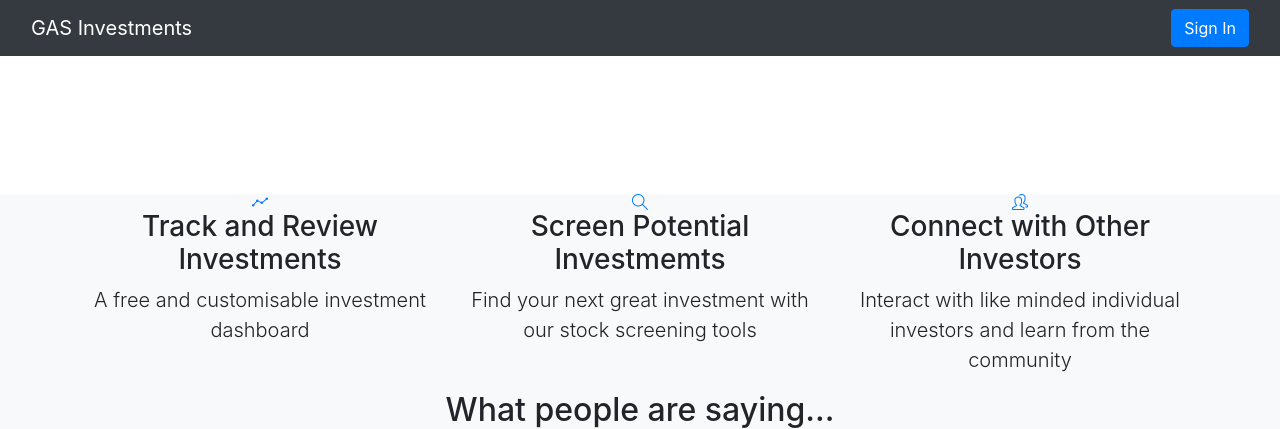
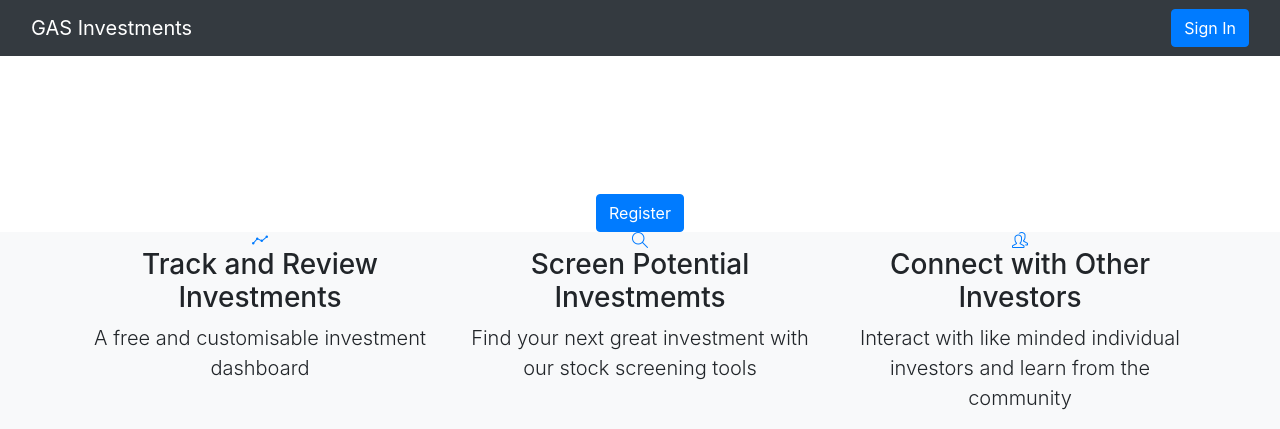
Before and after one commit to BenCh94/gas_dash, a Django app: page / in a window 1280 px wide. Shown: the top 429 px of the page. Run offline with Django 3.2, Linux system fonts and the light colour scheme; some libraries are stand-ins or nearby versions.

Commit message:
adding registration button

```diff
--- a/home/templates/gas/landing_page.html
+++ b/home/templates/gas/landing_page.html
@@ -42,6 +42,7 @@
           <div class="col-xl-9 mx-auto">
             <h1 class="mb-5">GAS Investments</h1>
             <h3>The Free Investment Dashboard</h3>
+            <a class="btn btn-primary" href="{% url 'dash:signup' %}">Register</a>
           </div>
           <div class="col-md-10 col-lg-8 col-xl-7 mx-auto">
 
@@ -115,30 +116,6 @@
       </div>
     </section>
 
-    <!-- Call to Action -->
-    <section class="call-to-action text-white text-center">
-      <div class="overlay"></div>
-      <div class="container">
-        <div class="row">
-          <div class="col-xl-9 mx-auto">
-            <h2 class="mb-4">Ready to get started? Sign up now!</h2>
-          </div>
-          <div class="col-md-10 col-lg-8 col-xl-7 mx-auto">
-            <form>
-              <div class="form-row">
-                <div class="col-12 col-md-9 mb-2 mb-md-0">
-                  <input type="email" class="form-control form-control-lg" placeholder="Enter your email...">
-                </div>
-                <div class="col-12 col-md-3">
-                  <button type="submit" class="btn btn-block btn-lg btn-primary">Sign up!</button>
-                </div>
-              </div>
-            </form>
-          </div>
-        </div>
-      </div>
-    </section>
-
     <!-- Footer -->
     <footer class="footer bg-light">
       <div class="container">
```
